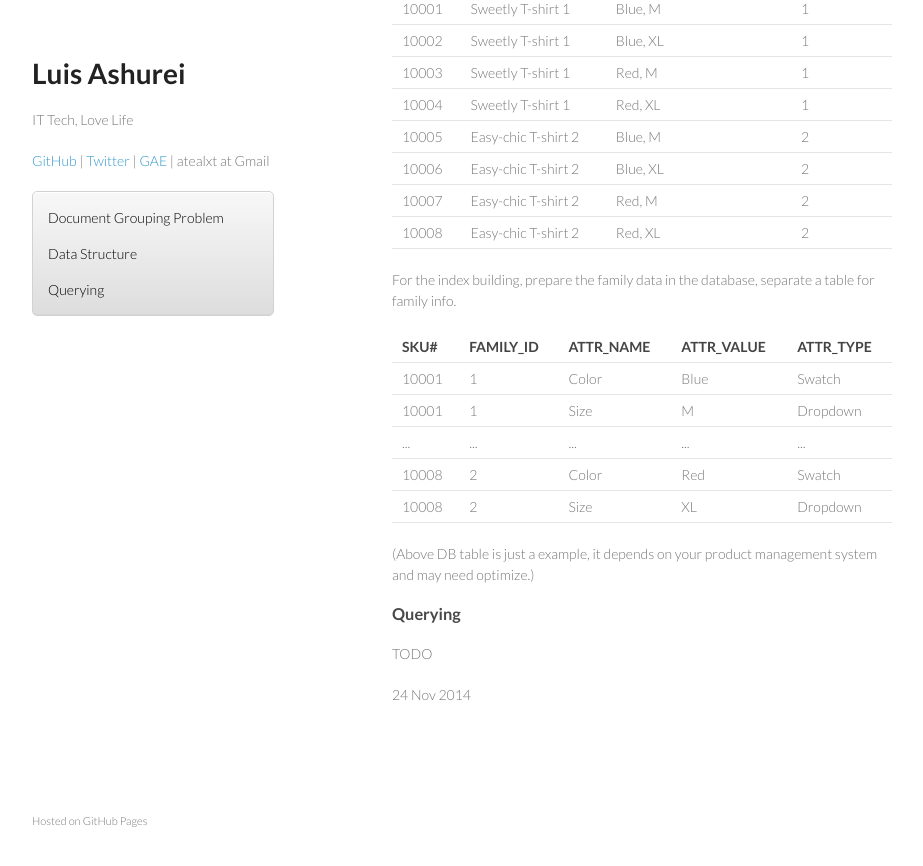
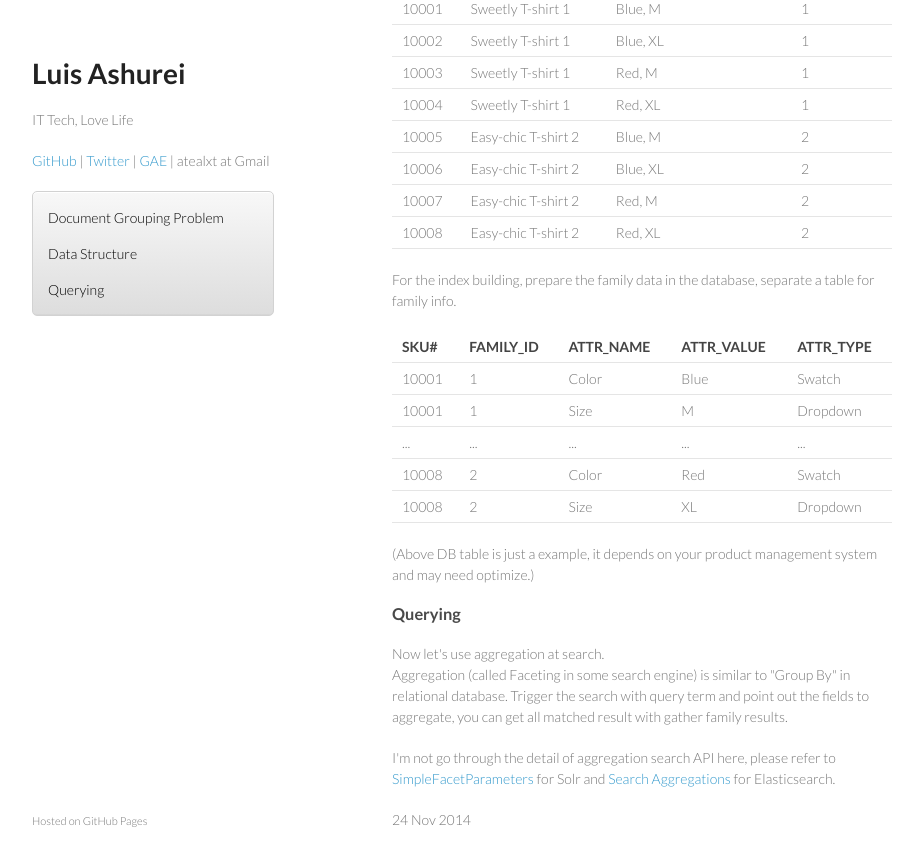
Before and after one commit to atealxt/atealxt.github.io, a Jekyll site: the page built from _posts/2014-11-24-document-grouping-problem.html, in a window 1280 px wide and 900 px high, scrolled down 566 px. Shown: the top 866 px of the window, without its empty margins (178-1101 px from the left). Built offline with Jekyll 4.4.1, drawn with Linux system fonts in a browser that asks for light colours; comment, search, counter and statistics services are not loaded.

Commit message:
Update 2014-11-24-document-grouping-problem.html

```diff
--- a/_posts/2014-11-24-document-grouping-problem.html
+++ b/_posts/2014-11-24-document-grouping-problem.html
@@ -164,5 +164,11 @@ Querying
 </h3>
 
 <p>
-TODO
+Now let's use aggregation at search. <br>
+Aggregation (called Faceting in some search engine) is similar to "Group By" in relational database.
+Trigger the search with query term and point out the fields to aggregate, you can get all matched result with gather family results.
 </p>
+
+<p>
+I'm not go through the detail of aggregation search API here, please refer to <a href="https://wiki.apache.org/solr/SimpleFacetParameters" target="_blank">SimpleFacetParameters</a> for Solr and <a href="http://www.elasticsearch.org/guide/en/elasticsearch/reference/current/search-aggregations.html" target="_blank">Search Aggregations</a> for Elasticsearch.
+</p>
```
